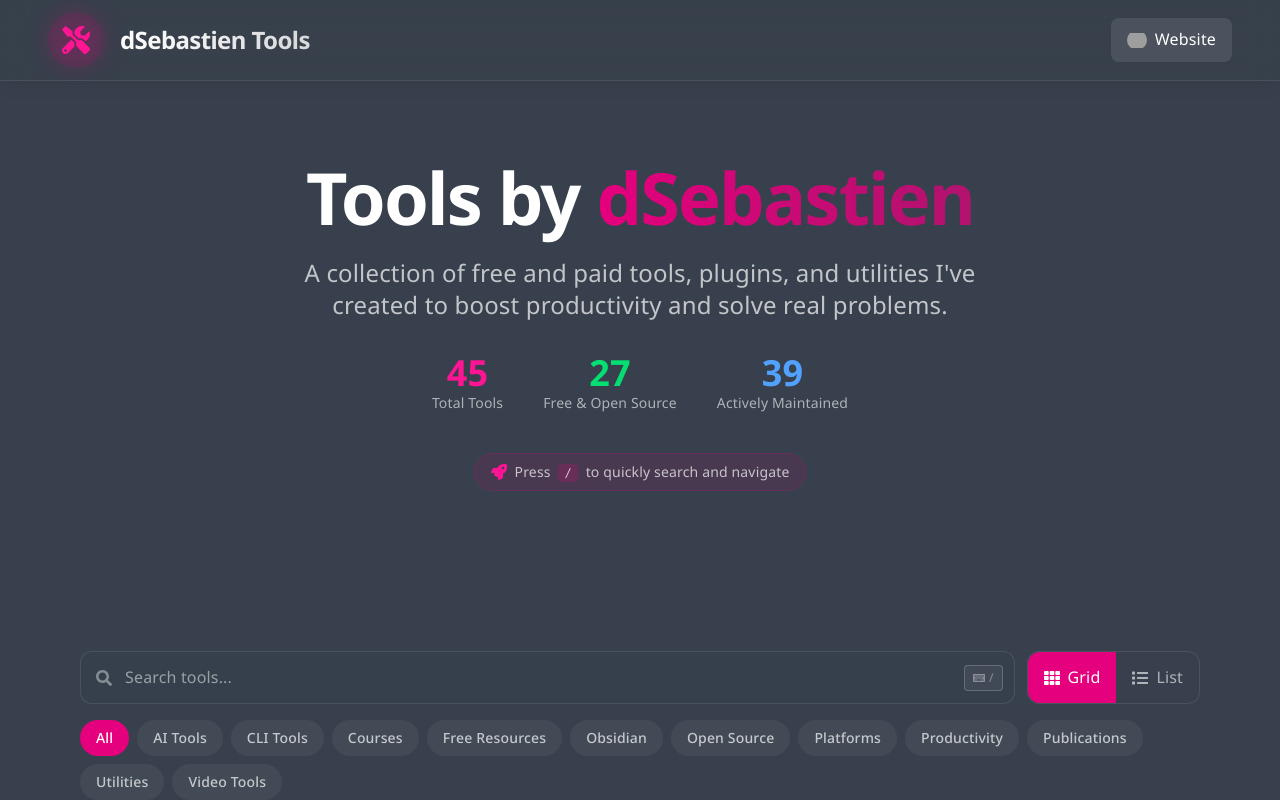
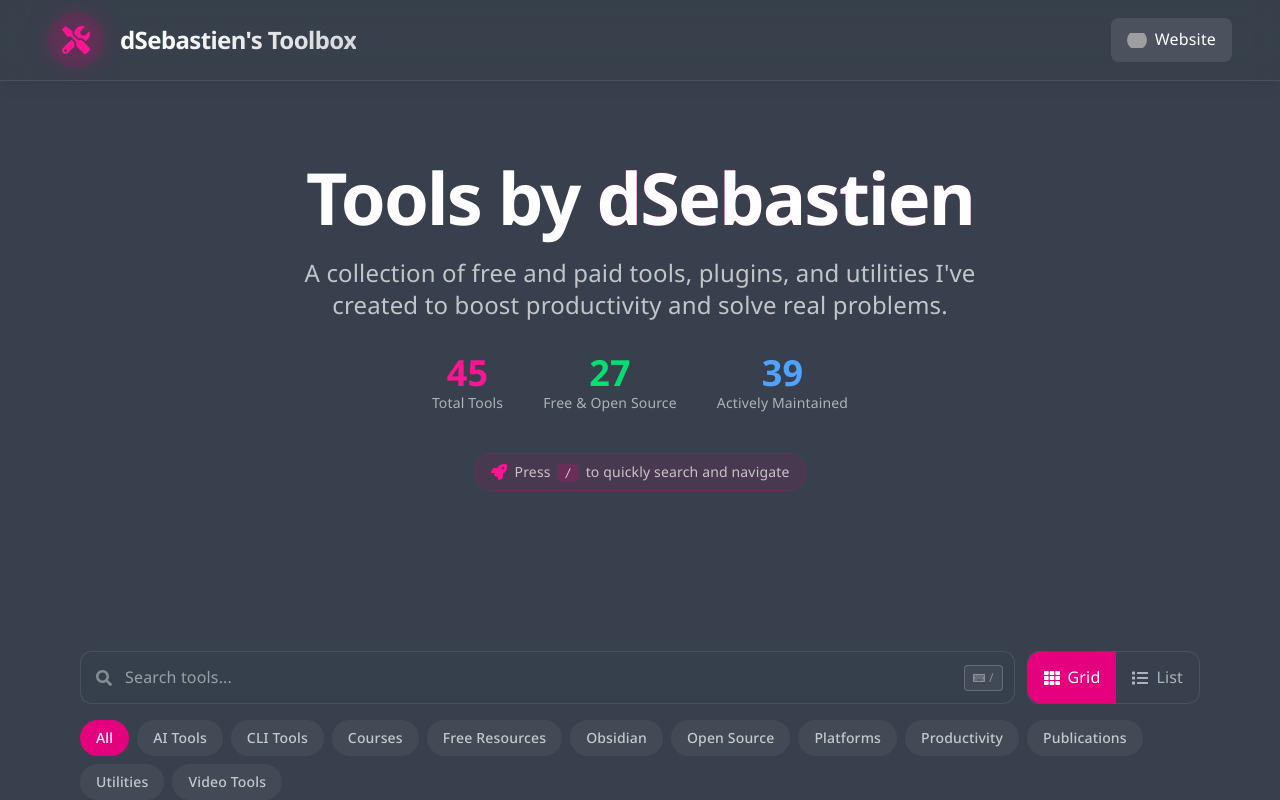
Before and after one commit to dsebastien/tools-website, a React (Vite) app: page /#/ in a window 1280 px wide. Shown: the top 800 px of the page. Built offline with nearby package versions, Linux system fonts and the light colour scheme; grey boxes are pictures that could not be loaded.

Commit message:
feat(all): updated name

```diff
--- a/src/components/layout/footer.tsx
+++ b/src/components/layout/footer.tsx
@@ -17,7 +17,7 @@
                             <div className='bg-secondary/10 flex h-10 w-10 items-center justify-center rounded-full'>
                                 <FaTools className='text-secondary h-5 w-5' />
                             </div>
-                            <span className='text-lg font-bold'>dSebastien Tools</span>
+                            <span className='text-lg font-bold'>dSebastien's Toolbox</span>
                         </Link>
                         <p className='text-primary/70 text-sm'>
                             A collection of free and paid tools, plugins, and utilities to boost
--- a/src/components/layout/header.tsx
+++ b/src/components/layout/header.tsx
@@ -19,7 +19,7 @@
                                 </div>
                             </div>
                             <span className='from-primary to-primary/80 bg-gradient-to-r bg-clip-text text-lg font-bold tracking-tight text-transparent sm:text-xl md:text-2xl'>
-                                dSebastien Tools
+                                dSebastien's Toolbox
                             </span>
                         </Link>
                     </div>
--- a/src/index.html
+++ b/src/index.html
@@ -16,7 +16,7 @@
         <!-- Open Graph / Facebook -->
         <meta property="og:type" content="website" />
         <meta property="og:url" content="https://tools.dsebastien.net/" />
-        <meta property="og:title" content="dSebastien Tools - Free & Paid Productivity Tools" />
+        <meta property="og:title" content="dSebastien's Toolbox - Free & Paid Productivity Tools" />
         <meta
             property="og:description"
             content="A collection of free and paid tools, plugins, and utilities to boost productivity and solve real problems."
@@ -27,7 +27,7 @@
         <meta property="twitter:url" content="https://tools.dsebastien.net/" />
         <meta
             property="twitter:title"
-            content="dSebastien Tools - Free & Paid Productivity Tools"
+            content="dSebastien's Toolbox - Free & Paid Productivity Tools"
         />
         <meta
             property="twitter:description"
@@ -37,7 +37,7 @@
         <!-- Favicon - SVG for modern browsers, ICO for fallback -->
         <link rel="icon" type="image/svg+xml" href="/assets/images/icon.svg" />
         <link rel="alternate icon" type="image/x-icon" href="/assets/images/favicon.ico" />
-        <title>dSebastien Tools - Free & Paid Productivity Tools, Plugins & Utilities</title>
+        <title>dSebastien's Toolbox - Free & Paid Productivity Tools, Plugins & Utilities</title>
 
         <!-- Analytics -->
         <script
--- a/src/pages/home.tsx
+++ b/src/pages/home.tsx
@@ -129,9 +129,14 @@
                 <div className='mx-auto max-w-4xl text-center'>
                     <h1 className='mb-6 text-4xl font-bold tracking-tight sm:text-5xl md:text-6xl lg:text-7xl'>
                         Tools by{' '}
-                        <span className='from-secondary to-secondary/70 bg-gradient-to-r bg-clip-text text-transparent'>
+                        <a
+                            href='https://www.dsebastien.net'
+                            target='_blank'
+                            rel='noopener noreferrer'
+                            className='from-secondary to-secondary/70 bg-gradient-to-r bg-clip-text text-transparent transition-opacity hover:opacity-80'
+                        >
                             dSebastien
-                        </span>
+                        </a>
                     </h1>
                     <p className='text-primary/70 mx-auto mb-8 max-w-2xl text-lg sm:text-xl md:text-2xl'>
                         A collection of free and paid tools, plugins, and utilities I've created to
```
